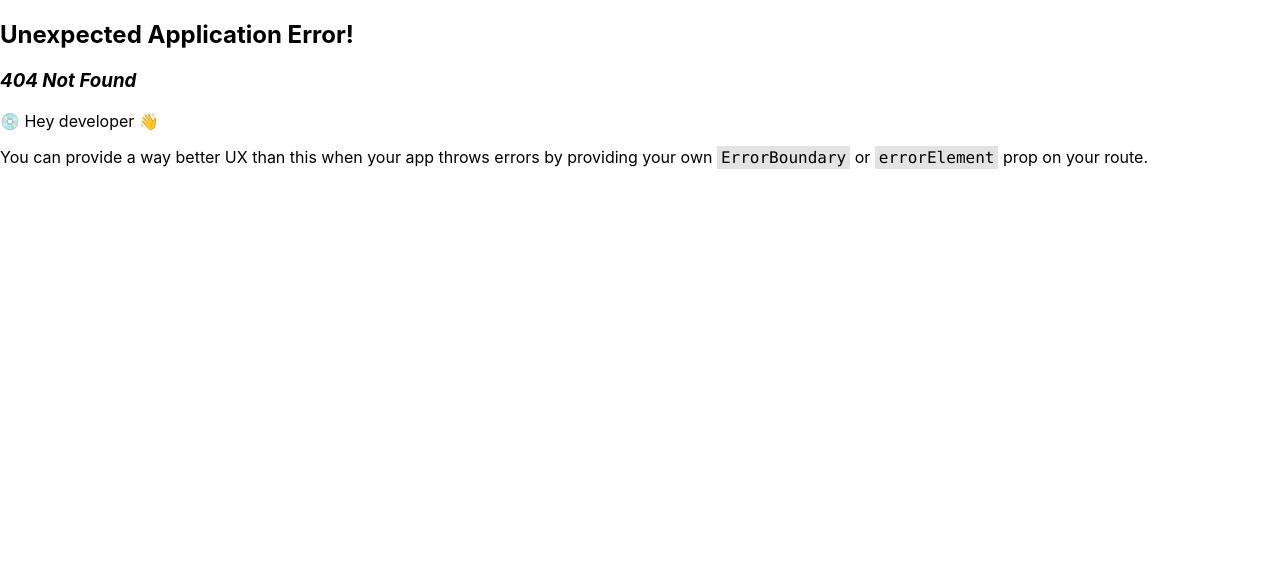
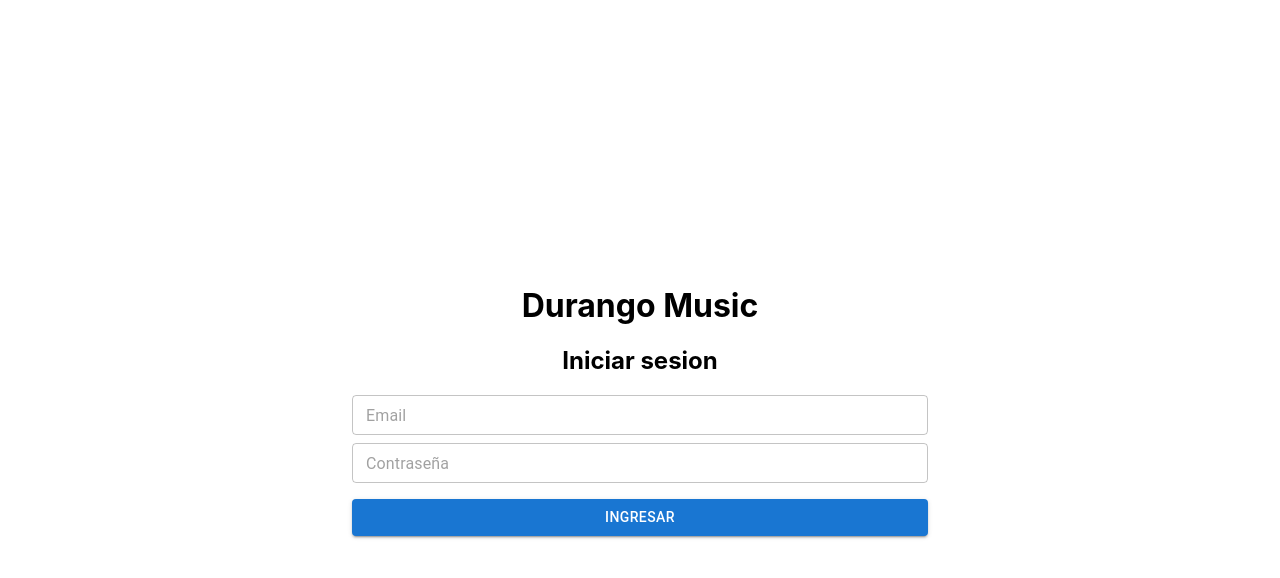
Before and after one commit to MarcoAc93/react-durango-music, a React (Create React App) app: page /app/login in a window 1280 px wide. Before the commit this address had no page. Shown: the top 578 px of the page. Built offline with nearby package versions, Linux system fonts and the light colour scheme.

Commit message:
adding login

```diff
--- a/src/App.tsx
+++ b/src/App.tsx
@@ -1,43 +1,16 @@
-import React from 'react';
-import { gql, useQuery } from '@apollo/client';
+import { BrowserRouter, Route, Routes } from 'react-router-dom';
 
-import logo from './logo.svg';
-import './App.css';
+import { Dashboard } from './pages/Dashboard';
+import { Login } from './pages/Login';
 
-const QUERY = gql`
-  query Query {
-  getStudents {
-    code
-    message
-    success
-    students {
-      name
-      lastName
-    }
-  }
-}
-`;
-
-function App() {
-  const results = useQuery(QUERY);
-  console.log(results);
+const App = () => {
   return (
-    <div className="App">
-      <header className="App-header">
-        <img src={logo} className="App-logo" alt="logo" />
-        <p>
-          Holi!
-        </p>
-        <a
-          className="App-link"
-          href="https://reactjs.org"
-          target="_blank"
-          rel="noopener noreferrer"
-        >
-          Learn React
-        </a>
-      </header>
-    </div>
+    <BrowserRouter basename='/app'>
+      <Routes>
+        <Route path='/login' element={<Login />} />
+        <Route path='/' element={<Dashboard />} />
+      </Routes>
+    </BrowserRouter>
   );
 }
 
--- a/src/index.css
+++ b/src/index.css
@@ -5,6 +5,14 @@ body {
     sans-serif;
   -webkit-font-smoothing: antialiased;
   -moz-osx-font-smoothing: grayscale;
+  height: 100vh;
+}
+
+#root {
+  height: 100vh;
+  display: flex;
+  justify-content: center;
+  align-items: center;
 }
 
 code {
--- a/src/index.tsx
+++ b/src/index.tsx
@@ -1,9 +1,8 @@
 import React from 'react';
 import ReactDOM from 'react-dom/client';
+import App from './App';
 import './index.css';
-// import reportWebVitals from './reportWebVitals';
 
-import RouterProvider from './libs/RouterProvider';
 import ApolloProvider from './libs/ApolloProvider';
 
 const root = ReactDOM.createRoot(
@@ -12,7 +11,7 @@ const root = ReactDOM.createRoot(
 root.render(
   <React.StrictMode>
     <ApolloProvider>
-      <RouterProvider />
+      <App />
     </ApolloProvider>
   </React.StrictMode>
 );
--- /dev/null
+++ b/src/pages/Dashboard/index.tsx
@@ -0,0 +1,29 @@
+import { gql, useQuery } from "@apollo/client";
+import { useNavigate } from 'react-router-dom';
+import { BrowserRouter } from "react-router-dom";
+import { CircularProgress, styled } from '@mui/material';
+import { AUTHORIZATION } from "../../queries";
+
+const MainContainer = styled('div')({
+
+});
+
+export const Dashboard = () => {
+  const navigation = useNavigate();
+  const token = localStorage.getItem('token');
+  const { loading } = useQuery(AUTHORIZATION, {
+    variables: { token },
+    onCompleted(data) {
+      if (!data.authorization.id) navigation('/login')
+    },
+    onError() {
+      navigation('/login')
+    },
+  });
+
+  if (loading) return <CircularProgress  />
+
+  return (
+    <MainContainer>Dashboard!!!!!!</MainContainer>
+  )
+}
--- /dev/null
+++ b/src/pages/Login/index.tsx
@@ -0,0 +1,77 @@
+import { useState } from 'react';
+import { Button, styled, TextField } from '@mui/material';
+import { useLazyQuery, useQuery } from '@apollo/client';
+import { useNavigate } from 'react-router-dom';
+
+import { AUTH_USER, AUTHORIZATION } from '../../queries';
+
+const Root = styled('div')(({ theme }) => ({
+  display: 'flex',
+  flex: 1,
+  justifyContent: 'center',
+  alignItems: 'center',
+  flexDirection: 'column',
+  padding: '0px 16px',
+  maxWidth: 768
+}));
+
+const ContentContainer = styled('div')(({ theme }) => ({
+  textAlign: 'center'
+}));
+
+const FormContainer = styled('div')(({ theme }) => ({
+  display: 'flex',
+  flexDirection: 'column',
+  gap: 8,
+  width: '75%'
+}));
+
+export const Login = () => {
+  const [authUser] = useLazyQuery(AUTH_USER);
+  const [email, setEmail] = useState('');
+  const [password, setPassword] = useState('');
+  const navigate = useNavigate();
+  const token = localStorage.getItem('token');
+
+  const { loading } = useQuery(AUTHORIZATION, {
+    variables: { token },
+    onCompleted(data) {
+      if (data.authorization.id) navigate('/')
+    },
+  });
+
+  const handleEmail = (event: any) => setEmail(event.target.value);
+  const handlePassword = (event: any) => setPassword(event.target.value);
+
+  const handleSubmit = () => {
+    authUser({
+      variables: {
+        input: { email, password }
+      },
+      onCompleted: (data) => {
+        const { authUser } = data;
+        localStorage.setItem('token', authUser.token);
+        navigate('/');
+      },
+      onError(error) {
+        console.log(error)
+      },
+    })
+  };
+
+  if (loading) return null;
+
+  return (
+    <Root>
+      <ContentContainer>
+        <h1>Durango Music</h1>
+        <h2>Iniciar sesion</h2>
+      </ContentContainer>
+      <FormContainer>
+        <TextField variant='outlined' size='small' placeholder='Email' fullWidth onChange={handleEmail} value={email} />
+        <TextField variant='outlined' size='small' placeholder='Contraseña' fullWidth onChange={handlePassword} value={password} type='password' />
+        <Button variant='contained' sx={{ ":last-child": { mt: 1 }}} onClick={handleSubmit}>Ingresar</Button>
+      </FormContainer>
+    </Root>
+  );
+};
--- /dev/null
+++ b/src/queries/index.ts
@@ -0,0 +1,20 @@
+import { gql } from "@apollo/client";
+
+export const AUTH_USER = gql`
+  query AuthUser($input: AuthInput!) {
+    authUser(input: $input) {
+      token
+    }
+  }
+`;
+
+export const AUTHORIZATION = gql`
+  query Authorization($token: String!) {
+    authorization(token: $token) {
+      email
+      id
+      lastName
+      name
+    }
+  }
+`;
```
Also changed, not shown: src/libs/RouterProvider.tsx (deleted, +0 -21 lines).
